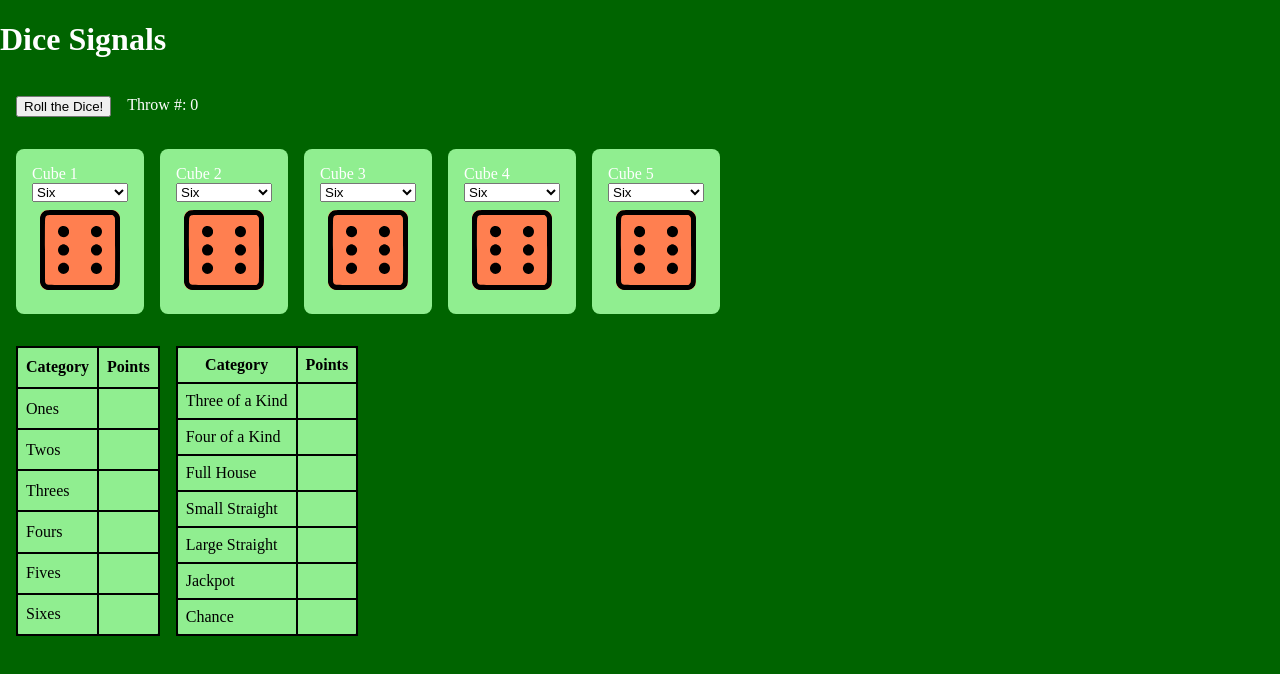
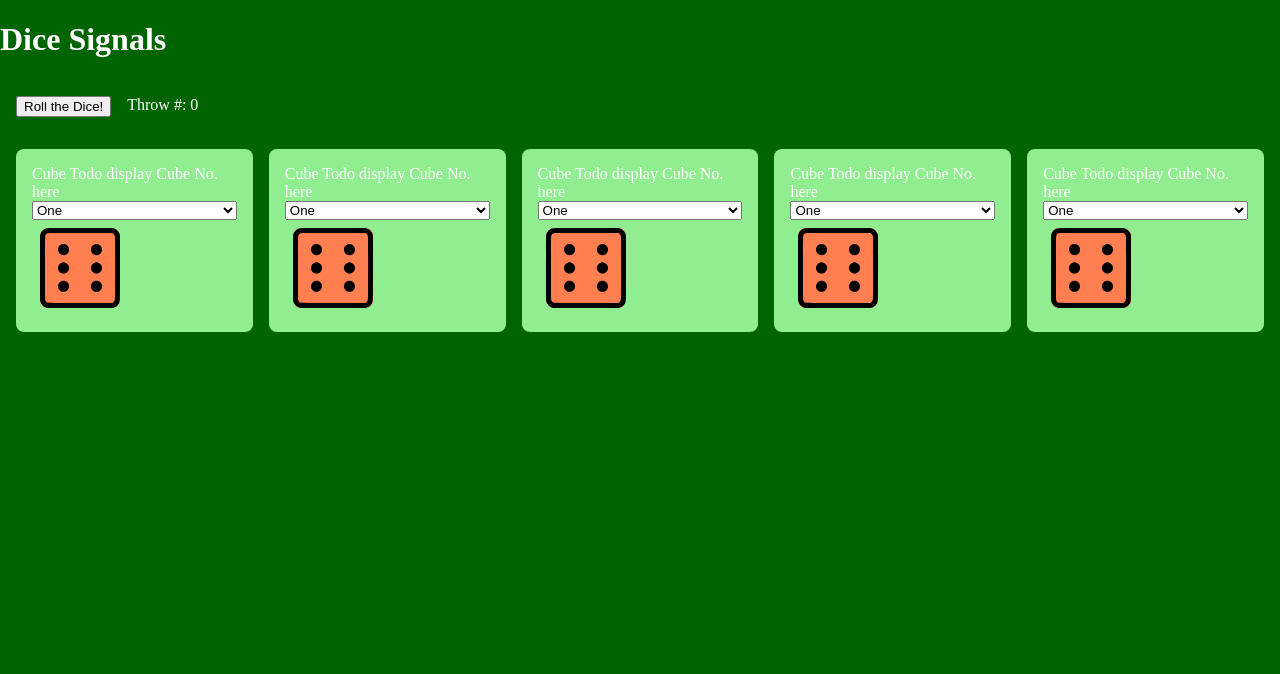
Before and after one commit to devonfw-ng-adv-training/dice-signals, an Angular app: page / in a window 1280 px wide. Shown: the top 674 px of the page. Built offline with nearby package versions, Linux system fonts and the light colour scheme.

Commit message:
Create exercise 01 for signals

```diff
--- a/src/components/casino/casino.component.html
+++ b/src/components/casino/casino.component.html
@@ -4,96 +4,13 @@
   <span>Throw #: {{ throwNo() }}</span>
 </div>
 <div class="dice-container">
-  <app-cube
-    [cubeNumber]="1"
-    [throwNo]="throwNo()"
-    (cubeChangeOutput)="onCubeChange($event)"
-  ></app-cube>
-  <app-cube
-    [cubeNumber]="2"
-    [throwNo]="throwNo()"
-    (cubeChangeOutput)="onCubeChange($event)"
-  ></app-cube>
-  <app-cube
-    [cubeNumber]="3"
-    [throwNo]="throwNo()"
-    (cubeChangeOutput)="onCubeChange($event)"
-  ></app-cube>
-  <app-cube
-    [cubeNumber]="4"
-    [throwNo]="throwNo()"
-    (cubeChangeOutput)="onCubeChange($event)"
-  ></app-cube>
-  <app-cube
-    [cubeNumber]="5"
-    [throwNo]="throwNo()"
-    (cubeChangeOutput)="onCubeChange($event)"
-  ></app-cube>
+  <!-- Todo Add the input and output properties to the cube components -->
+  <!-- Input: cubeNumber -->
+  <!-- Input: throwNo -->
+  <!-- Output: should call onCubeChange() -->
+  <app-cube></app-cube>
+  <app-cube></app-cube>
+  <app-cube></app-cube>
+  <app-cube></app-cube>
+  <app-cube></app-cube>
 </div>
-<div class="result-container">
-  <table>
-    <tr>
-      <th>Category</th>
-      <th>Points</th>
-    </tr>
-    <tr>
-      <td>Ones</td>
-      <td></td>
-    </tr>
-    <tr>
-      <td>Twos</td>
-      <td></td>
-    </tr>
-    <tr>
-      <td>Threes</td>
-      <td></td>
-    </tr>
-    <tr>
-      <td>Fours</td>
-      <td></td>
-    </tr>
-    <tr>
-      <td>Fives</td>
-      <td></td>
-    </tr>
-    <tr>
-      <td>Sixes</td>
-      <td></td>
-    </tr>
-  </table>
-
-  <table>
-    <tr>
-      <th>Category</th>
-      <th>Points</th>
-    </tr>
-    <tr>
-      <td>Three of a Kind</td>
-      <td></td>
-    </tr>
-    <tr>
-      <td>Four of a Kind</td>
-      <td></td>
-    </tr>
-    <tr>
-      <td>Full House</td>
-      <td></td>
-    </tr>
-    <tr>
-      <td>Small Straight</td>
-      <td></td>
-    </tr>
-    <tr>
-      <td>Large Straight</td>
-      <td></td>
-    </tr>
-    <tr>
-      <td>Jackpot</td>
-      <td></td>
-    </tr>
-    <tr>
-      <td>Chance</td>
-      <td></td>
-    </tr>
-  </table>
-</div>
--- a/src/components/cube/cube.component.html
+++ b/src/components/cube/cube.component.html
@@ -1,6 +1,7 @@
 <div class="dice-box">
-  <div>Cube {{ cubeNumber() }}</div>
-  <select id="select" [(ngModel)]="currentPoints">
+  <div>Cube {{ "Todo display Cube No. here" }}</div>
+  <!-- Hint: use ngModel in the next line like this: select id="select" [(ngModel)]="currentPoints"-->
+  <select id="select">
     @for (option of options; track option.points) {
       <option [value]="option.points">
         {{ option.label }}
--- a/src/components/cube/cube.component.ts
+++ b/src/components/cube/cube.component.ts
@@ -1,14 +1,7 @@
-import {
-  ChangeDetectionStrategy,
-  Component,
-  effect,
-  input,
-  output,
-  signal,
-} from '@angular/core';
+import { ChangeDetectionStrategy, Component, effect } from '@angular/core';
 import { FormsModule } from '@angular/forms';
-import { DiceResult } from '../casino/casino.component';
-import { getRandomPoints } from '../../utils/dice.util';
+//import { DiceResult } from '../casino/casino.component';
+//import { getRandomPoints } from '../../utils/dice.util';
 
 @Component({
   selector: 'app-cube',
@@ -18,13 +11,13 @@ import { getRandomPoints } from '../../utils/dice.util';
   changeDetection: ChangeDetectionStrategy.OnPush,
 })
 export class CubeComponent {
-  cubeNumber = input<number>();
-  throwNo = input<number>();
+  // Todo Create two input signals here to get values "cubeNumber" and "throwNo"
 
-  currentPoints = signal(6);
   iconUrl: string = 'assets/icons/6.svg';
 
-  cubeChangeOutput = output<DiceResult | null>();
+  // Todo Create a signal here to store "currentPoints"
+
+  // Todo Create an output here that will send an event to the parent when the cube points change
 
   options = [
     { points: 1, label: 'One' },
@@ -37,23 +30,11 @@ export class CubeComponent {
 
   constructor() {
     effect(() => {
-      const throwNo = this.throwNo();
-
-      if (throwNo) {
-        const points = getRandomPoints();
-
-        this.currentPoints.set(points);
-      }
+      // Todo Create an effect here that acts on change of throw no. It should set the cube to new random points.
     });
 
     effect(() => {
-      const currentPoints = this.currentPoints();
-      this.iconUrl = `assets/icons/${currentPoints}.svg`;
-
-      this.cubeChangeOutput.emit({
-        diceNumber: this.cubeNumber(),
-        points: Number(currentPoints),
-      });
+      // Todo Create an effect here that acts on change of current points. It should change the icon respectively and emit an output.
     });
   }
 }
```
Also changed, not shown: src/components/casino/casino.component.ts (+1 -27 lines).
